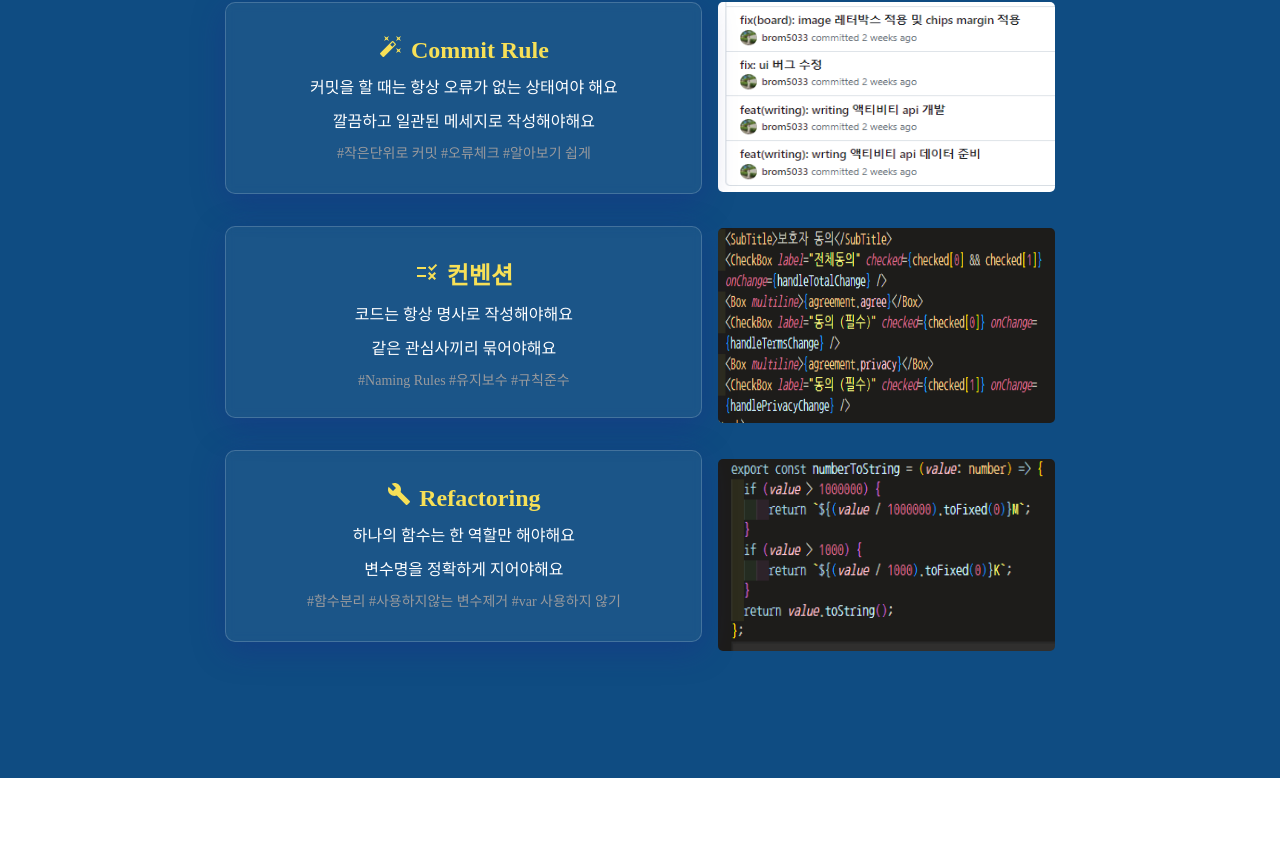
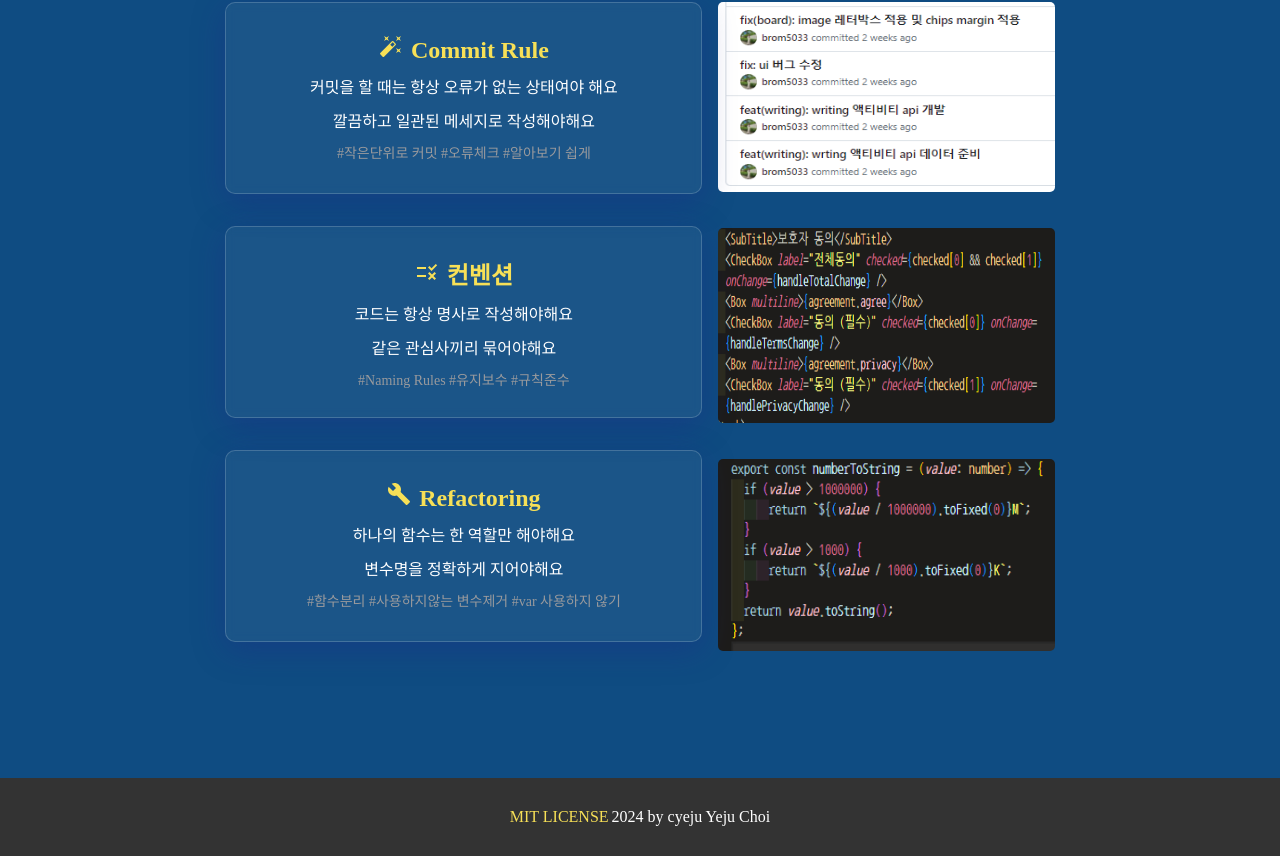
Before and after one commit to cyeju/cyeju.github.io, a Next.js app: page / in a window 1280 px wide. Shown: the part 2471-3327 px from the top of the page. Before the commit the page ends 3249 px from the top, so only its background shows below. Built offline with nearby package versions, Linux system fonts and the light colour scheme; a web font is replaced by a local one.

Commit message:
feat(footer): footer ui 컴포넌트  개발

```diff
--- a/src/app/page.tsx
+++ b/src/app/page.tsx
@@ -1,8 +1,14 @@
 import type { NextPage } from 'next';
 import { HomeTemplate } from '@/components/templates';
+import { Footer } from '@/components/organisms/Footer';
 
 const Home: NextPage = () => {
-    return <HomeTemplate />;
+    return (
+        <>
+            <HomeTemplate />
+            <Footer />
+        </>
+    );
 };
 
 export default Home;
--- /dev/null
+++ b/src/components/organisms/Footer.tsx
@@ -0,0 +1,33 @@
+import type { FC } from 'react';
+import { Container } from '@mui/material';
+
+const style = {
+    container: {
+        py: '30px',
+        textAlign: 'center',
+        color: 'white',
+        backgroundColor: '#333',
+        minWidth: '100%',
+    },
+    link: {
+        textDecoration: 'none',
+        color: '#f7e057',
+        marginRight: '3px',
+    },
+} as const;
+
+export const Footer: FC = () => {
+    return (
+        <Container component="footer" sx={style.container}>
+            <a
+                href="https://github.com/brom5033/brom5033.github.io/blob/main/LICENSE"
+                target="_blank"
+                rel="noreferrer"
+                style={style.link}
+            >
+                MIT LICENSE
+            </a>
+            2024 by cyeju Yeju Choi
+        </Container>
+    );
+};
```
Also changed, not shown: 1 other file (tests, documents, lock files or other folders).
